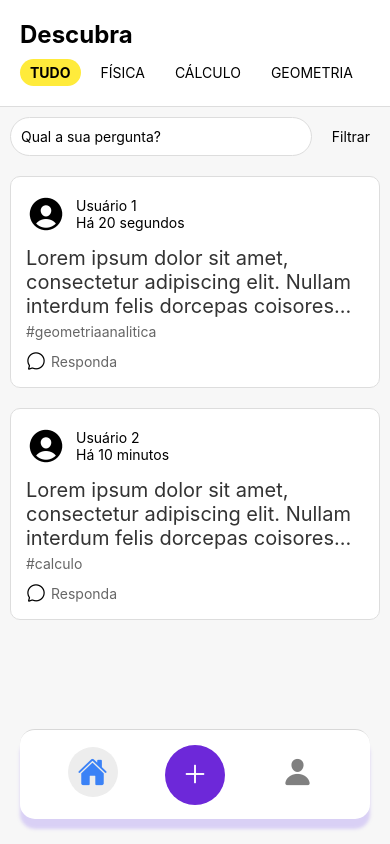
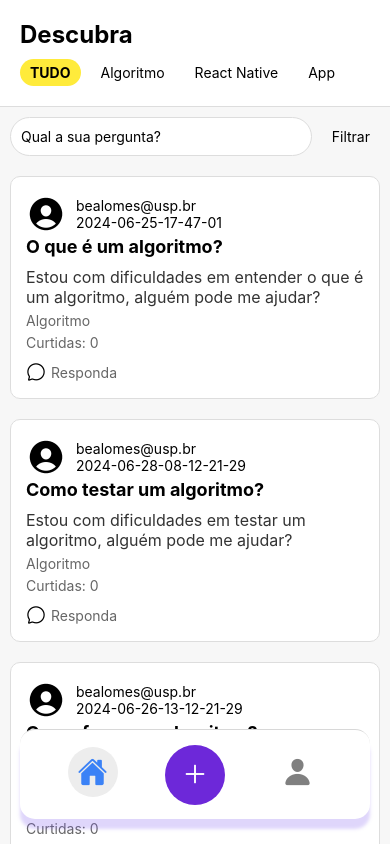
Before and after one commit to bealomes/EurekaAPP, a React Native app in the folder testing_app/: screen /Feed in a window 390 px wide. Built offline with nearby package versions, Linux system fonts and the light colour scheme.

Commit message:
profile shows all questions and feed starting with questions

```diff
--- a/testing_app/components/Feed.js
+++ b/testing_app/components/Feed.js
@@ -1,13 +1,9 @@
-import React, { useState } from 'react';
+import React, { useState, useEffect } from 'react';
 import { View, Text, TextInput, TouchableOpacity, FlatList, StyleSheet, Modal } from 'react-native';
 import Icon from 'react-native-vector-icons/Ionicons';
+import { getAllQuestionsFilteredByTag } from './databases';
 
-const data = [
-  { id: '1', user: 'Usuário 1', time: 'Há 20 segundos', message: 'Lorem ipsum dolor sit amet, consectetur adipiscing elit. Nullam interdum felis dorcepas coisores...', tag: '#geometriaanalitica' },
-  { id: '2', user: 'Usuário 2', time: 'Há 10 minutos', message: 'Lorem ipsum dolor sit amet, consectetur adipiscing elit. Nullam interdum felis dorcepas coisores...', tag: '#calculo' },
-];
-
-const PostItem = ({ user, time, message, tag }) => (
+const PostItem = ({ user, time, title, content, tags, likes }) => (
   <View style={styles.postContainer}>
     <View style={styles.postHeader}>
       <Icon name="person-circle" size={40} color="#000" />
@@ -16,8 +12,10 @@ const PostItem = ({ user, time, message, tag }) => (
         <Text>{time}</Text>
       </View>
     </View>
-    <Text style={styles.postMessage}>{message}</Text>
-    <Text style={styles.postTag}>{tag}</Text>
+    <Text style={styles.postTitle}>{title}</Text>
+    <Text style={styles.postContent}>{content}</Text>
+    <Text style={styles.postTags}>{tags.join(', ')}</Text>
+    <Text style={styles.postLikes}>Curtidas: {likes}</Text>
     <TouchableOpacity style={styles.responseButton}>
       <Icon name="chatbubble-outline" size={20} color="#000" />
       <Text style={styles.responseText}>Responda</Text>
@@ -26,7 +24,33 @@ const PostItem = ({ user, time, message, tag }) => (
 );
 
 const FeedScreen = () => {
+  const [questions, setQuestions] = useState([]);
+  const [tags, setTags] = useState([]);
+  const [selectedTag, setSelectedTag] = useState(null);
   const [isModalVisible, setModalVisible] = useState(false);
+
+  useEffect(() => {
+    fetchQuestions();
+  }, [selectedTag]);
+
+  const fetchQuestions = async () => {
+    const questions = await getAllQuestionsFilteredByTag(selectedTag);
+    setQuestions(questions);
+    if (!selectedTag) {
+      extractTags(questions);
+    }
+  };
+
+  const extractTags = (questions) => {
+    const tagCounts = {};
+    questions.forEach(question => {
+      question.tags.forEach(tag => {
+        tagCounts[tag] = (tagCounts[tag] || 0) + 1;
+      });
+    });
+    const sortedTags = Object.entries(tagCounts).sort((a, b) => b[1] - a[1]).map(([tag]) => tag);
+    setTags(sortedTags);
+  };
 
   const toggleModal = () => {
     setModalVisible(!isModalVisible);
@@ -37,10 +61,21 @@ const FeedScreen = () => {
       <View style={styles.header}>
         <Text style={styles.title}>Descubra</Text>
         <View style={styles.tabs}>
-          <TouchableOpacity style={styles.tabSelected}><Text style={styles.tabTextSelected}>TUDO</Text></TouchableOpacity>
-          <TouchableOpacity style={styles.tab}><Text style={styles.tabText}>FÍSICA</Text></TouchableOpacity>
-          <TouchableOpacity style={styles.tab}><Text style={styles.tabText}>CÁLCULO</Text></TouchableOpacity>
-          <TouchableOpacity style={styles.tab}><Text style={styles.tabText}>GEOMETRIA</Text></TouchableOpacity>
+          <TouchableOpacity
+            style={[styles.tab, !selectedTag && styles.tabSelected]}
+            onPress={() => setSelectedTag(null)}
+          >
+            <Text style={[styles.tabText, !selectedTag && styles.tabTextSelected]}>TUDO</Text>
+          </TouchableOpacity>
+          {tags.map(tag => (
+            <TouchableOpacity
+              key={tag}
+              style={[styles.tab, selectedTag === tag && styles.tabSelected]}
+              onPress={() => setSelectedTag(tag)}
+            >
+              <Text style={[styles.tabText, selectedTag === tag && styles.tabTextSelected]}>{tag}</Text>
+            </TouchableOpacity>
+          ))}
         </View>
       </View>
       <View style={styles.searchContainer}>
@@ -48,15 +83,11 @@ const FeedScreen = () => {
         <TouchableOpacity style={styles.filterButton}><Text>Filtrar</Text></TouchableOpacity>
       </View>
       <FlatList
-        data={data}
+        data={questions}
         renderItem={({ item }) => <PostItem {...item} />}
-        keyExtractor={item => item.id}
+        keyExtractor={item => item.id.toString()}
+        contentContainerStyle={{ paddingBottom: 90 }}
       />
-      {/* <View style={styles.footer}>
-        <TouchableOpacity><Icon name="home" size={30} color="#000" /></TouchableOpacity>
-        <TouchableOpacity onPress={toggleModal}><Icon name="help-circle" size={30} color="#000" /></TouchableOpacity>
-        <TouchableOpacity><Icon name="person" size={30} color="#000" /></TouchableOpacity>
-      </View> */}
       <Modal
         transparent={true}
         visible={isModalVisible}
@@ -101,6 +132,7 @@ const styles = StyleSheet.create({
   tabs: {
     flexDirection: 'row',
     marginTop: 10,
+    flexWrap: 'wrap',
   },
   tab: {
     paddingHorizontal: 10,
@@ -154,12 +186,20 @@ const styles = StyleSheet.create({
   postHeaderText: {
     marginLeft: 10,
   },
-  postMessage: {
-    fontSize:20,
+  postTitle: {
+    fontSize: 18,
+    fontWeight: 'bold',
+  },
+  postContent: {
+    fontSize: 16,
     marginTop: 10,
     color: '#333',
   },
-  postTag: {
+  postTags: {
+    marginTop: 5,
+    color: '#666',
+  },
+  postLikes: {
     marginTop: 5,
     color: '#666',
   },
@@ -171,14 +211,6 @@ const styles = StyleSheet.create({
   responseText: {
     marginLeft: 5,
     color: '#666',
-  },
-  footer: {
-    flexDirection: 'row',
-    justifyContent: 'space-around',
-    padding: 10,
-    backgroundColor: '#fff',
-    borderTopWidth: 1,
-    borderTopColor: '#ddd',
   },
   modalOverlay: {
     flex: 1,
--- a/testing_app/components/Profile.js
+++ b/testing_app/components/Profile.js
@@ -2,7 +2,7 @@ import React, { useState, useEffect } from 'react';
 import { View, Text, TouchableOpacity, StyleSheet, Image, ScrollView, Alert } from 'react-native';
 import icon from './../assets/eureka-icon.png';
 import user_temp from './../assets/user_icon.png';
-import { getLoggedUser, removeLoggedUser, getAnswersByUser, getQuestionsByUser } from './databases'; // Importando as funções do Database.js
+import { getLoggedUser, removeLoggedUser, getAnswersByUser, getQuestionsByUser, getQuestion } from './databases'; // Importando as funções do Database.js
 
 const ProfileScreen = ({ navigation }) => {
   const [selectedTab, setSelectedTab] = useState('Perguntas');
@@ -21,8 +21,13 @@ const ProfileScreen = ({ navigation }) => {
           const userAnswers = await getAnswersByUser(userData.email);
           console.log(userAnswers);
 
+          const detailedAnswers = await Promise.all(userAnswers.map(async (answer) => {
+            const question = await getQuestion(answer.question);
+            return { ...answer, questionTitle: question.title };
+          }));
+
+          setAnswers(detailedAnswers);
           setQuestions(userQuestions);
-          setAnswers(userAnswers);
         }
       } catch (error) {
         console.error('Failed to load user from storage', error);
@@ -40,6 +45,33 @@ const ProfileScreen = ({ navigation }) => {
       </View>
     );
   }
+
+  const renderQuestions = () => (
+    <View>
+      {questions.map((question, index) => (
+        <TouchableOpacity key={index} style={styles.post} onPress={() => navigation.navigate('Question', { questionId: question.id })}>
+          <Text style={styles.postTitle}>{question.title}</Text>
+          <Text style={styles.postContent}>{question.content.slice(0, 100)}...</Text>
+          <Text style={styles.postTime}>{question.time}</Text>
+          <Text style={styles.postLikes}>Curtidas: {question.likes}</Text>
+          <Text style={styles.postTag}>{question.tags.join(', ')}</Text>
+        </TouchableOpacity>
+      ))}
+    </View>
+  );
+
+  const renderAnswers = () => (
+    <View>
+      {answers.map((answer, index) => (
+        <TouchableOpacity key={index} style={styles.post} onPress={() => navigation.navigate('Question', { questionId: answer.question })}>
+          <Text style={styles.postTitle}>{answer.questionTitle}</Text>
+          <Text style={styles.postContent}>{answer.content.slice(0, 100)}...</Text>
+          <Text style={styles.postTime}>{answer.time}</Text>
+          <Text style={styles.postLikes}>Curtidas: {answer.likes}</Text>
+        </TouchableOpacity>
+      ))}
+    </View>
+  );
 
   const logout = async () => {
     console.log("trying to logout");
@@ -80,30 +112,9 @@ const ProfileScreen = ({ navigation }) => {
         </TouchableOpacity>
       </View>
 
-      <ScrollView style={styles.content}>
-        {selectedTab === 'Perguntas' && (
-          <View>
-            {questions.map((question, index) => (
-              <TouchableOpacity key={index} style={styles.post} onPress={() => navigation.navigate('Question', { questionId: question.id })}>
-                <Text style={styles.postUser}>{question.user}</Text>
-                <Text style={styles.postTime}>{question.time}</Text>
-                <Text style={styles.postContent}>{question.content}</Text>
-                <Text style={styles.postTag}>{question.tag}</Text>
-              </TouchableOpacity>
-            ))}
-          </View>
-        )}
-        {selectedTab === 'Respostas' && (
-          <View>
-            {answers.map((answer, index) => (
-              <TouchableOpacity key={index} style={styles.post} onPress={() => navigation.navigate('Question', { questionId: answer.question })}>
-                <Text style={styles.postUser}>{answer.user}</Text>
-                <Text style={styles.postTime}>{answer.time}</Text>
-                <Text style={styles.postContent}>{answer.content}</Text>
-              </TouchableOpacity>
-            ))}
-          </View>
-        )}
+      <ScrollView style={styles.content} contentContainerStyle={styles.scrollContentContainer}>
+        {selectedTab === 'Perguntas' && renderQuestions()}
+        {selectedTab === 'Respostas' && renderAnswers()}
       </ScrollView>
 
       {/* <View style={styles.footer}>
@@ -188,24 +199,38 @@ const styles = StyleSheet.create({
     flex: 1,
     paddingHorizontal: 20,
   },
+  scrollContentContainer: {
+    paddingBottom: 120, // Ajuste o valor conforme necessário para garantir que o último item não seja escondido
+  },
   post: {
     marginBottom: 20,
     padding: 15,
     borderRadius: 10,
     backgroundColor: '#f3f4f6',
   },
-  postUser: {
+  postTitle: {
     fontSize: 16,
     fontWeight: 'bold',
+    marginBottom: 5,
+  },
+  postContent: {
+    fontSize: 14,
+    marginBottom: 5,
   },
   postTime: {
     fontSize: 12,
     color: '#9ca3af',
-    marginBottom: 10,
+    marginBottom: 5,
   },
-  postContent: {
+  postUser: {
     fontSize: 14,
-    marginBottom: 10,
+    color: '#6b7280',
+    marginBottom: 5,
+  },
+  postLikes: {
+    fontSize: 12,
+    color: '#9ca3af',
+    marginBottom: 5,
   },
   postTag: {
     fontSize: 12,
--- a/testing_app/components/databasefiller.js
+++ b/testing_app/components/databasefiller.js
@@ -1,4 +1,4 @@
-import { setUser, setLoggedUser, setQuestion, wipeDatabase } from './databases';
+import { setUser, setLoggedUser, setQuestion, wipeDatabase, setAnswer } from './databases';
 
 export const fill_database = async () => {
     try {
@@ -51,19 +51,37 @@ export const fill_database = async () => {
         await setUser(lucas.email, lucas);
 
         //!perguntas
-        const pergunta = {
+        const pergunta1 = {
             user: 'rzzgame@usp.br',
-            time: '',
+            time: '2024-06-25-18-47-21',
             title: 'Como fazer um app em React Native?',
             content: 'Estou tentando fazer um app em React Native, mas não estou conseguindo. Alguém pode me ajudar?',
             tags: ['React Native', 'App'],
             likes: 0,
         };
-        await setQuestion(pergunta);
+        await setQuestion(pergunta1);
+
+        const resposta1pergunta1 = {
+            question: '1',
+            user: 'lucasegp@usp.br',
+            time: '2024-06-25-19-47-21',
+            content: 'Você pode seguir o tutorial do React Native, é bem simples e fácil de entender.',
+            likes: 0,
+        };
+        await setAnswer(resposta1pergunta1);
+
+        const resposta2pergunta1 = {
+            question: '1',
+            user: 'bealomes@usp.br',
+            time: '2024-06-25-20-47-21',
+            content: 'Você pode acompanhar as aulas da Professora Lina Maria.',
+            likes: 0,
+        };
+        await setAnswer(resposta2pergunta1);
 
         const pergunta2 = {
             user: 'bealomes@usp.br',
-            time: '',
+            time: '2024-06-25-17-47-01',
             title: 'O que é um algoritmo?',
             content: 'Estou com dificuldades em entender o que é um algoritmo, alguém pode me ajudar?',
             tags: ['Algoritmo'],
@@ -73,13 +91,23 @@ export const fill_database = async () => {
 
         const pergunta3 = {
             user: 'bealomes@usp.br',
-            time: '',
+            time: '2024-06-26-13-12-21-29',
             title: 'Como fazer um algoritmo?',
             content: 'Estou com dificuldades em fazer um algoritmo, alguém pode me ajudar?',
             tags: ['Algoritmo'],
             likes: 0,
         };
         await setQuestion(pergunta3);
+
+        const pergunta4 = {
+            user: 'bealomes@usp.br',
+            time: '2024-06-28-08-12-21-29',
+            title: 'Como testar um algoritmo?',
+            content: 'Estou com dificuldades em testar um algoritmo, alguém pode me ajudar?',
+            tags: ['Algoritmo'],
+            likes: 0,
+        };
+        await setQuestion(pergunta4);
 
         console.log("Setting user Beatriz");
         await setLoggedUser(beatriz);
--- a/testing_app/components/databases.js
+++ b/testing_app/components/databases.js
@@ -172,12 +172,36 @@ export const getQuestionsByUser = async (user) => {
     console.log("Getting questions from %s", user);
     try {
       const keys = await AsyncStorage.getAllKeys();
-        const questions = await AsyncStorage.multiGet(keys.filter(key => key.startsWith('QUESTIONS:')))
-        const result = questions.map(([key, value]) => JSON.parse(value)).filter(question => question.user === user);
+      const questions = await AsyncStorage.multiGet(keys.filter(key => key.startsWith('QUESTIONS:')));
+      const result = questions
+        .map(([key, value]) => JSON.parse(value))
+        .filter(question => question.user === user)
+        .sort((a, b) => new Date(b.time) - new Date(a.time)); // Ordenar por question.time
       console.log(result);
       return result;
     } catch (error) {
       console.error('Failed to get questions by user', error);
+      return [];
+    }
+  };
+
+/** Gets all questions from the storage filtered by tag
+ *
+ *
+ * @returns questions = [{}]
+ */
+export const getAllQuestionsFilteredByTag = async (tag = null) => {
+try {
+    const keys = await AsyncStorage.getAllKeys();
+    const questions = await AsyncStorage.multiGet(keys.filter(key => key.startsWith('QUESTIONS:')));
+    const result = questions
+    .map(([key, value]) => JSON.parse(value))
+    .filter(question => tag ? question.tags.includes(tag) : true)
+    .sort((a, b) => new Date(b.time) - new Date(a.time)); // Ordenar por question.time
+    console.log(result);
+    return result;
+} catch (error) {
+    console.error('Failed to get questions by tag', error);
     return [];
 }
 };
@@ -215,8 +239,13 @@ export const setQuestion = async (question) => {
 export const getAnswersByUser = async (user) => {
   try {
     const keys = await AsyncStorage.getAllKeys();
-        const answers = await AsyncStorage.multiGet(keys.filter(key => key.startsWith('ANSWERS:')))
-        return answers.map(([key, value]) => JSON.parse(value)).filter(answer => answer.user === user);
+    const answers = await AsyncStorage.multiGet(keys.filter(key => key.startsWith('ANSWERS:')));
+    const result = answers
+      .map(([key, value]) => JSON.parse(value))
+      .filter(answer => answer.user === user)
+      .sort((a, b) => new Date(b.time) - new Date(a.time)); // Ordenar por answer.time
+    console.log(result);
+    return result;
   } catch (error) {
     console.error('Failed to get answers by user', error);
     return [];
```
Lines whose indentation alone changed are shown as unchanged.
